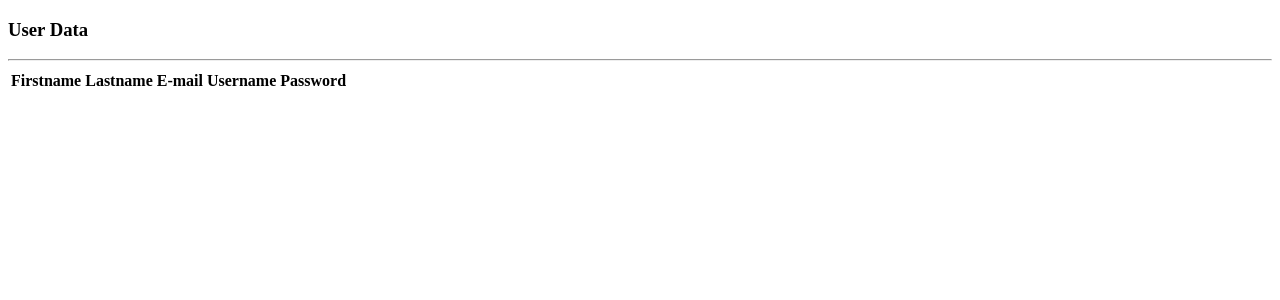
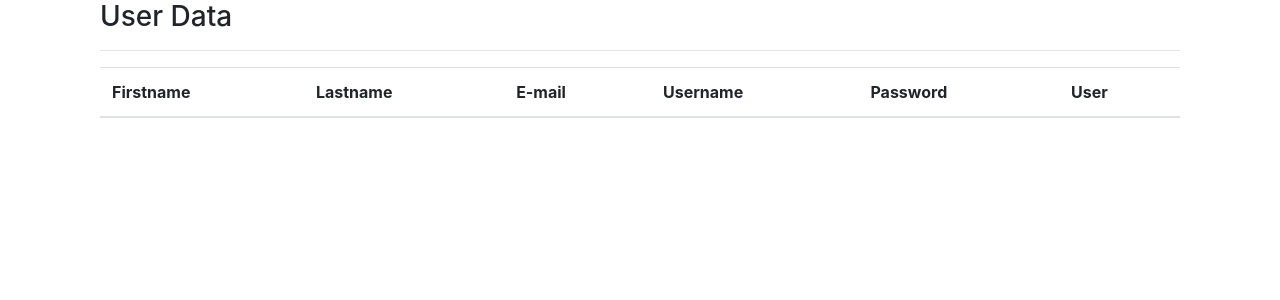
Before and after one commit to SalamanderKipp/Projectweek-2, a PHP site: page /admin.php in a window 1280 px wide. Shown: the top 300 px of the page. Run offline with PHP 8.4, Linux system fonts and the light colour scheme; data that the repository does not hold is empty.

Commit message:
fixed style

```diff
--- a/admin.php
+++ b/admin.php
@@ -10,6 +10,7 @@ session_start();
     <meta http-equiv="X-UA-Compatible" content="IE=edge">
     <meta name="viewport" content="width=device-width, initial-scale=1.0">
     <title>Member register</title>
+    <link href='css/bootstrap.min.css' rel='stylesheet'>
 </head>
 
 <body>
@@ -28,6 +29,7 @@ session_start();
                                     <th>E-mail</th>
                                     <th>Username</th>
                                     <th>Password</th>
+                                    <th>User</th>
                                 </tr>
                             </thead>
                             <tbody>
@@ -42,6 +44,7 @@ session_start();
                                         echo '<td>' . $user['email']      . '</td>';
                                         echo '<td>' . $user['username']   . '</td>';
                                         echo '<td>' . $user['password']   . '</td>';
+                                        echo '<td>' . $user['user']   . '</td>';
                                         echo '<td><a href="config/actions.php?del=' . $user['id'] . '" class="btn btn-sm btn-danger">Delete</a></td>';
                                         echo '<td><a href="update.php?upd=' . $user['id'] . '" class="btn btn-sm btn-warning">Update</a></td>';
                                         echo '</tr>';
@@ -58,4 +61,5 @@ session_start();
             </div>
         </div>
 </body>
+
 </html>
--- a/update.php
+++ b/update.php
@@ -63,3 +63,4 @@ if (isset($_GET['upd'])) {
 		</div>
 	</div>
 </body>
+</html>
```
